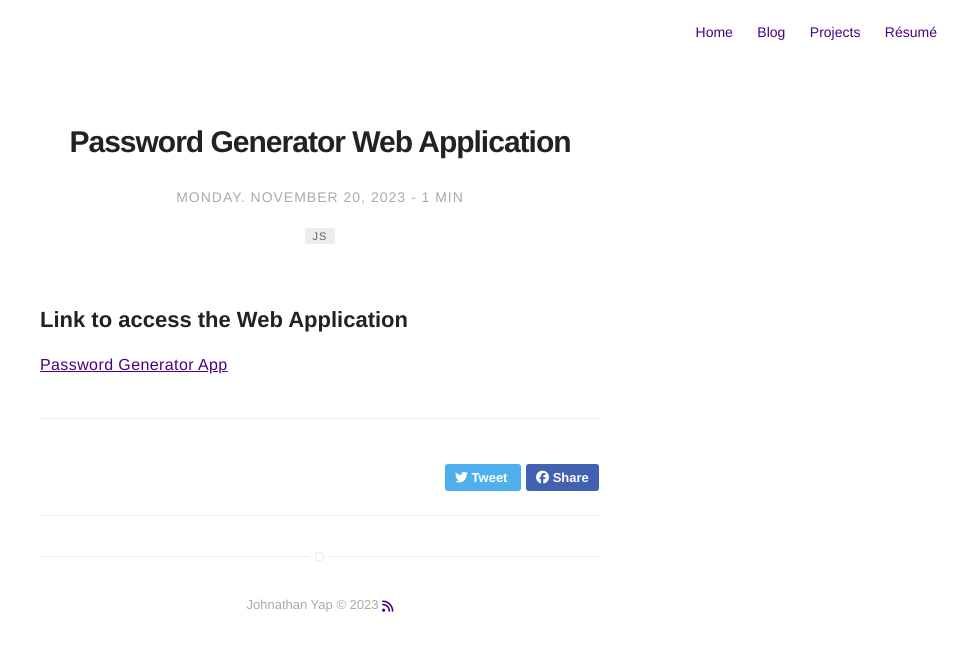
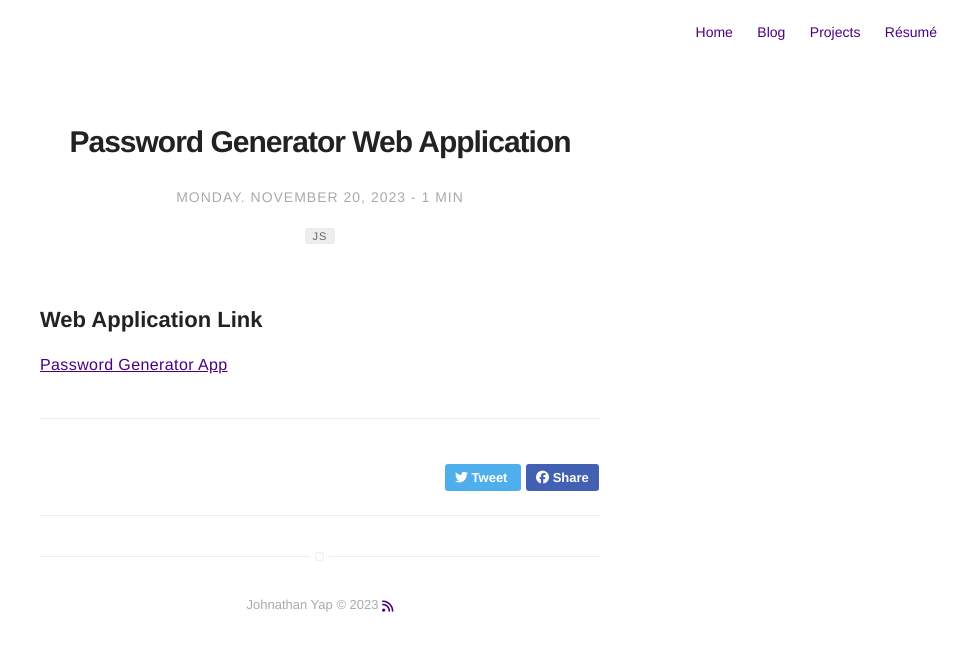
Before and after one commit to jxhnthan/john, a Jekyll site: the page built from _posts/2023-11-21-passwordgenerator.markdown, in a window 1280 px wide. Shown: the top 651 px of the page, without its empty margins (320-1280 px from the left). Built offline with Jekyll 4.4.1, drawn with Linux system fonts in a browser that asks for light colours; nearby versions of some CDN libraries.

Commit message:
Update 2023-11-21-passwordgenerator.markdown

```diff
--- a/_posts/2023-11-21-passwordgenerator.markdown
+++ b/_posts/2023-11-21-passwordgenerator.markdown
@@ -13,5 +13,5 @@ author: johndoe
 externalLink: false
 ---
 
-## Link to access the Web Application
+## Web Application Link
 [Password Generator App](https://password-generator-khaki-omega-98.vercel.app/)
```
